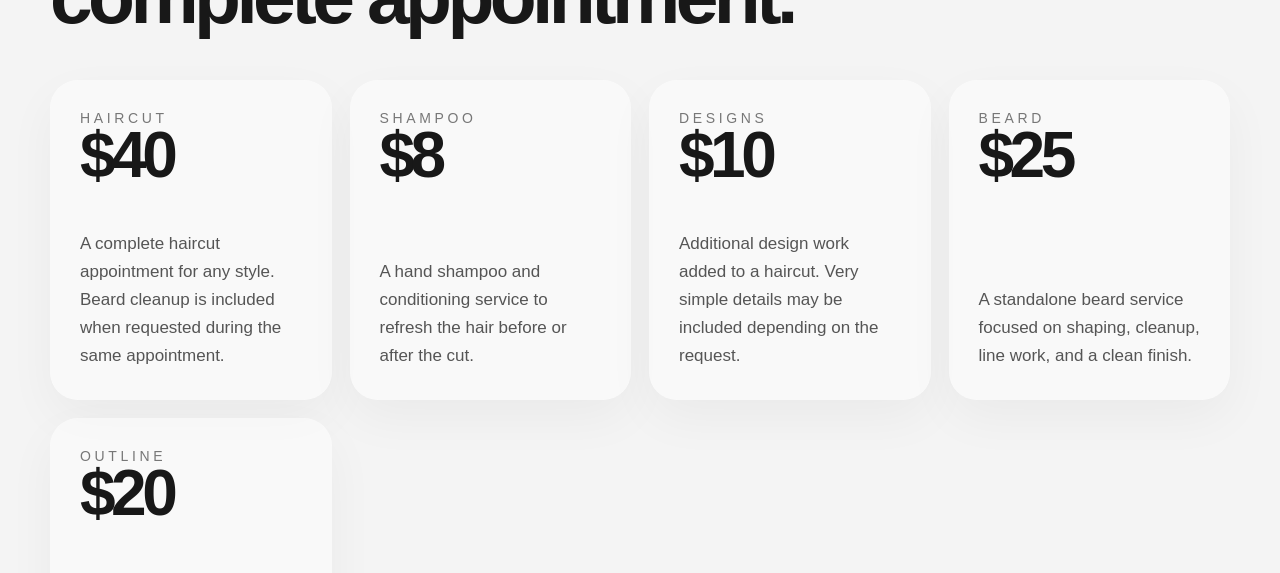
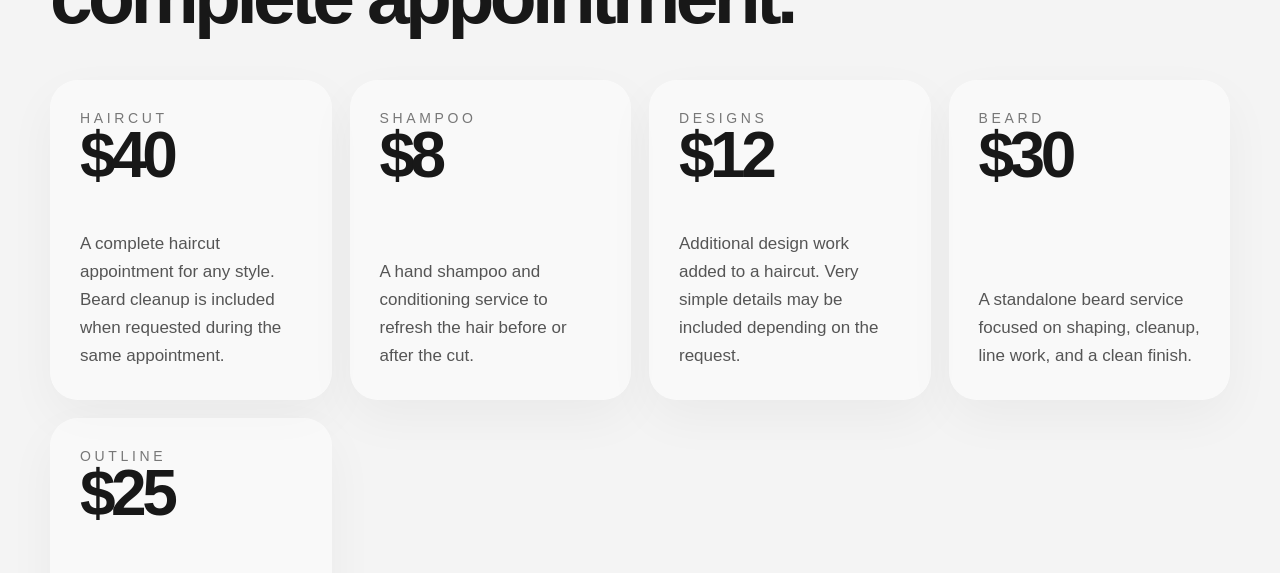
Before and after one commit to Tj45677/the-basement-website, a Next.js app: page / in a window 1280 px wide. Shown: the part 3160-3733 px from the top of the page. Built offline with nearby package versions, Linux system fonts and the light colour scheme.

Commit message:
Changed Pricing

```diff
--- a/src/app/page.tsx
+++ b/src/app/page.tsx
@@ -283,9 +283,9 @@ function ServicesSection({ onExpandImage }: { onExpandImage: (image: { src: stri
       <div className="mobile-scroll-grid" style={cardGridStyle}>
         <ServiceCard title="Haircut" price="$40" description="A complete haircut appointment for any style. Beard cleanup is included when requested during the same appointment." />
         <ServiceCard title="Shampoo" price="$8" description="A hand shampoo and conditioning service to refresh the hair before or after the cut." />
-        <ServiceCard title="Designs" price="$10" description="Additional design work added to a haircut. Very simple details may be included depending on the request." />
-        <ServiceCard title="Beard" price="$25" description="A standalone beard service focused on shaping, cleanup, line work, and a clean finish." />
-        <ServiceCard title="Outline" price="$20" description="A maintenance service for the hairline, neckline, and edges without a full haircut." />
+        <ServiceCard title="Designs" price="$12" description="Additional design work added to a haircut. Very simple details may be included depending on the request." />
+        <ServiceCard title="Beard" price="$30" description="A standalone beard service focused on shaping, cleanup, line work, and a clean finish." />
+        <ServiceCard title="Outline" price="$25" description="A maintenance service for the hairline, neckline, and edges without a full haircut." />
       </div>
 
       <div style={servicesPhotoNoteGridStyle} className="section-grid-two">
```
